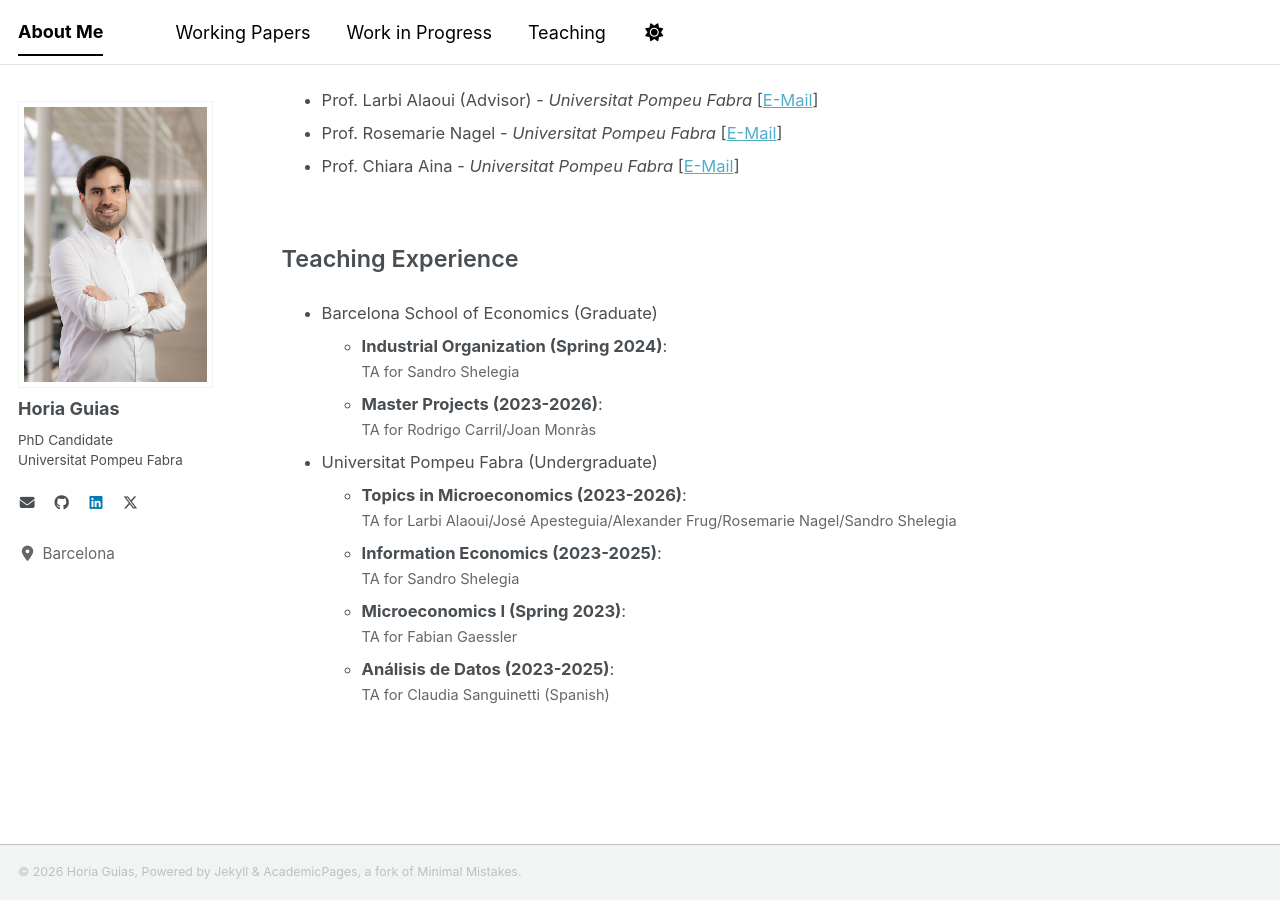
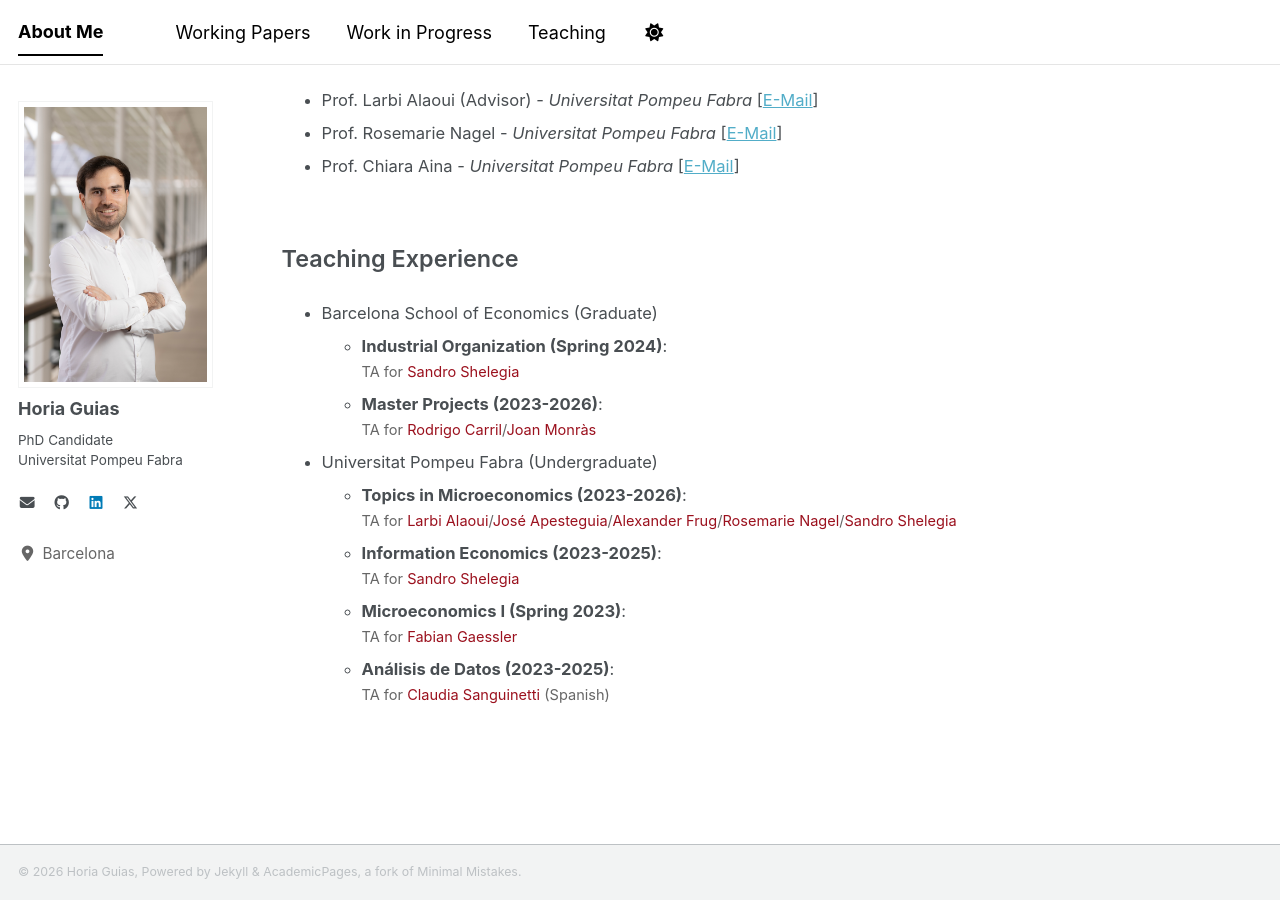
Before and after one commit to horiaguias/horiaguias.github.io, a Jekyll site: the page built from _pages/about.md, in a window 1280 px wide and 900 px high, scrolled down 832 px. Built offline with Jekyll 4.4.1, drawn with Linux system fonts in a browser that asks for light colours; a style sheet for code colours, icons or effects is not loaded.

Commit message:
Change Professor Names to Cranberry - Teaching Section

```diff
--- a/_pages/about.md
+++ b/_pages/about.md
@@ -72,14 +72,14 @@ redirect_from:
 <h2 id="teaching" style="font-size: 1.3rem; font-weight: 600; margin: 0.5rem 0; border-bottom: none;">Teaching Experience</h2>
 
 * Barcelona School of Economics (Graduate)
-  * **Industrial Organization (Spring 2024)**: <br> <span style="font-size: 0.88em; color: #666666;">TA for Sandro Shelegia</span>
-  * **Master Projects (2023-2026)**: <br> <span style="font-size: 0.88em; color: #666666;">TA for Rodrigo Carril/Joan Monràs</span>
+  * **Industrial Organization (Spring 2024)**: <br> <span style="font-size: 0.88em; color: #666666;">TA for <span style="color: #9b111e;">Sandro Shelegia</span></span>
+  * **Master Projects (2023-2026)**: <br> <span style="font-size: 0.88em; color: #666666;">TA for <span style="color: #9b111e;">Rodrigo Carril</span>/<span style="color: #9b111e;">Joan Monràs</span></span>
 
 * Universitat Pompeu Fabra (Undergraduate)
-  * **Topics in Microeconomics (2023-2026)**: <br> <span style="font-size: 0.88em; color: #666666;">TA for Larbi Alaoui/José Apesteguia/Alexander Frug/Rosemarie Nagel/Sandro Shelegia</span>
-  * **Information Economics (2023-2025)**: <br> <span style="font-size: 0.88em; color: #666666;">TA for Sandro Shelegia</span>
-  * **Microeconomics I (Spring 2023)**: <br> <span style="font-size: 0.88em; color: #666666;">TA for Fabian Gaessler</span>
-  * **Análisis de Datos (2023-2025)**: <br> <span style="font-size: 0.88em; color: #666666;">TA for Claudia Sanguinetti (Spanish)</span>
+  * **Topics in Microeconomics (2023-2026)**: <br> <span style="font-size: 0.88em; color: #666666;">TA for <span style="color: #9b111e;">Larbi Alaoui</span>/<span style="color: #9b111e;">José Apesteguia</span>/<span style="color: #9b111e;">Alexander Frug</span>/<span style="color: #9b111e;">Rosemarie Nagel</span>/<span style="color: #9b111e;">Sandro Shelegia</span></span>
+  * **Information Economics (2023-2025)**: <br> <span style="font-size: 0.88em; color: #666666;">TA for <span style="color: #9b111e;">Sandro Shelegia</span></span>
+  * **Microeconomics I (Spring 2023)**: <br> <span style="font-size: 0.88em; color: #666666;">TA for <span style="color: #9b111e;">Fabian Gaessler</span></span>
+  * **Análisis de Datos (2023-2025)**: <br> <span style="font-size: 0.88em; color: #666666;">TA for <span style="color: #9b111e;">Claudia Sanguinetti</span> (Spanish)</span>
 
 <div style="height: 40px;"></div>
 
```
